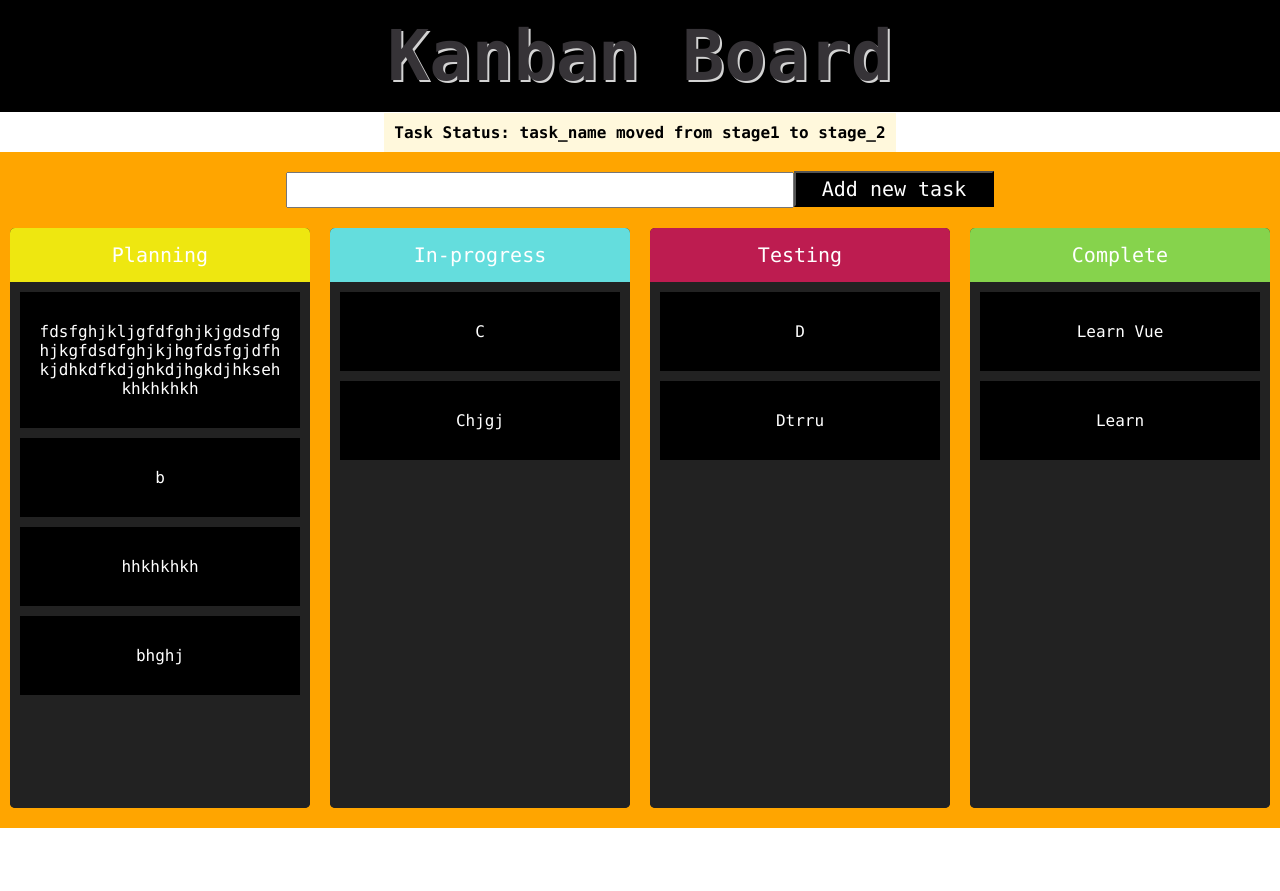
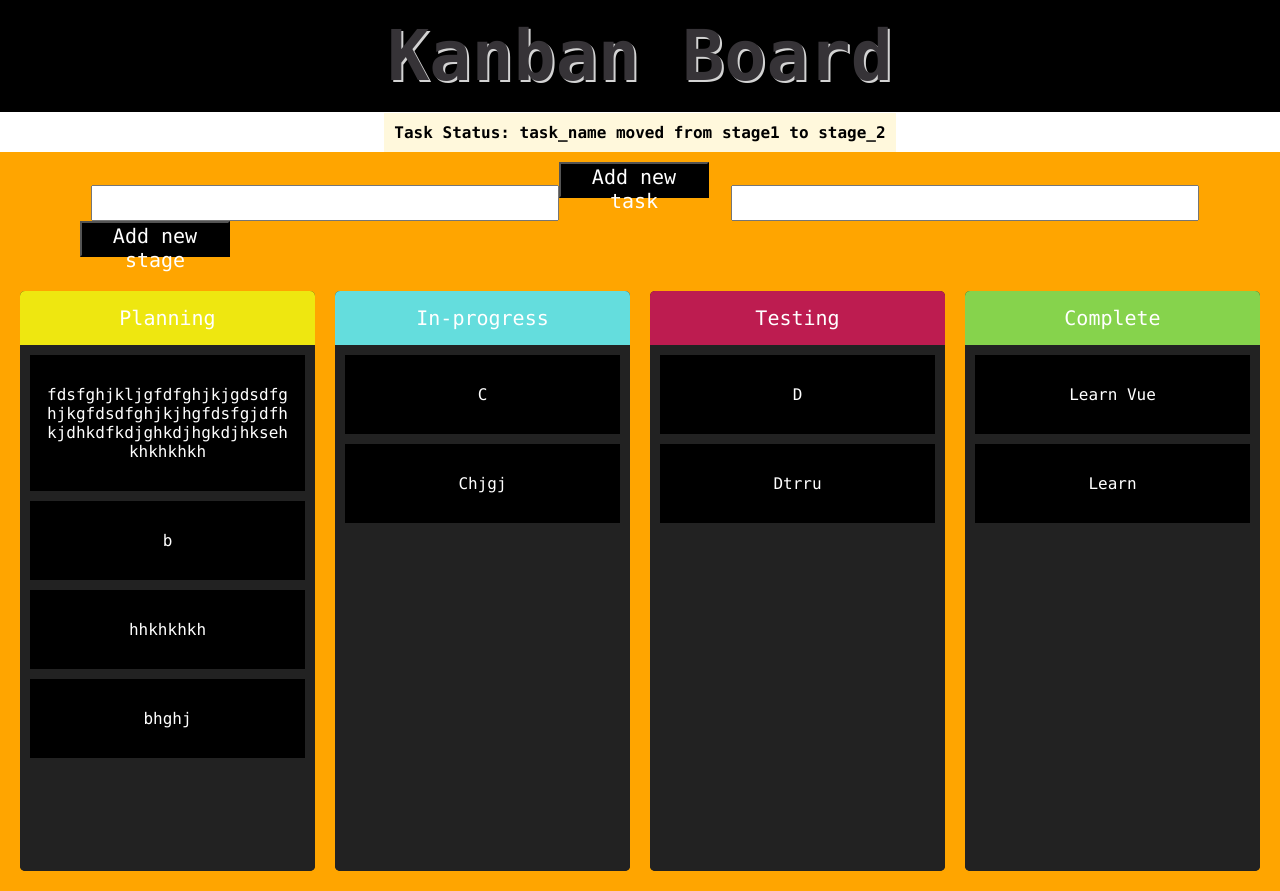
Before and after one commit to ShreyaSingh10/React-Kanban-Board, a React (Create React App) app in the folder kanban/: page / in a window 1280 px wide. Before the commit the page ends 828 px from the top, so only its background shows below. Built offline with nearby package versions, Linux system fonts and the light colour scheme.

Commit message:
added the functionality for adding stages and also did validations for the names of new tasks and new stages

```diff
--- a/kanban/src/Components/Board.js
+++ b/kanban/src/Components/Board.js
@@ -13,12 +13,14 @@ export default class AppDragDropDemo extends Component {
         {name:"Chjgj", category:"inProgress"},
         {name:"Dtrru", category:"testing"},
         {name:"Learn Vue", category:"complete"},
-        {name:"Learn ", category:"complete"},
+        {name:"Learn ", category:"complete"}
       ],
       task_name:'task_name',
       stage1:'stage1',
       stage2:'stage_2',
-      new_task:''
+      new_task:'',
+      new_stage:'',
+      stages:[]
   }
 
   onDragStart = (ev, id,cat) => {
@@ -54,14 +56,18 @@ export default class AppDragDropDemo extends Component {
     });
   }
 
-  handleChange= (e)=>{
+  handleTaskChange= (e)=>{
     console.log("value", e.target.value);
     this.setState({
       new_task: e.target.value
     })
   }
-  handleSubmit = (e)=>{
-    e.preventDefault()
+  handleSubmitTask = (e)=>{
+    e.preventDefault();
+    if(this.state.new_task.length <1){
+      alert("Enter task Name");
+      return;
+    }
     const task ={
       name: this.state.new_task,
       category:"planning"
@@ -76,6 +82,30 @@ export default class AppDragDropDemo extends Component {
       };
     });
   }
+  handleStageChange= (e)=>{
+    console.log("value", e.target.value);
+    this.setState({
+      new_stage: e.target.value
+    })
+  }
+  handleSubmitStage = (e)=>{
+    e.preventDefault();
+    if(this.state.new_stage.length <1){
+      alert("Enter stage Name");
+      return;
+    }
+    const stage = this.state.new_stage;
+    console.log("new_stage",stage);
+    this.setState(prevstate => {
+      let previousState = prevstate.stages;
+      previousState.push(stage);
+      return {
+        stages: previousState,
+        new_stage:''
+      };
+    });
+    alert(`Addding Stage ${stage}`);
+  }
 
   render() {
     console.log("state state", this.state);
@@ -83,8 +113,10 @@ export default class AppDragDropDemo extends Component {
         planning: [],
         inProgress: [],
         testing:[],
-        complete:[]
+        complete:[],
+        stages:[]
     }
+    var stages=[];
     this.state.tasks.forEach ((t) => {
       tasks[t.category].push(
         <div key={t.name}
@@ -96,6 +128,18 @@ export default class AppDragDropDemo extends Component {
         </div>
       );
     });
+    this.state.stages.forEach ((s) => {
+      console.log("s", s);
+      console.log("s", typeof(s));
+     stages.push(
+      <div className="stage"
+          onDragOver={(e)=>this.onDragOver(e)}
+          onDrop={(e)=>this.onDrop(e, s)}>
+          <div className="task-header">{s}</div>
+          <div className="task-container" >{tasks.s}</div>
+      </div>
+    );
+    });
     return (
       <div className="parent-container">
         <h2 className="header">Kanban Board</h2>
@@ -104,36 +148,41 @@ export default class AppDragDropDemo extends Component {
         </div>
         <div className="container">
           <div className="add-task">
-            <form onSubmit={this.handleSubmit}>
-              <input className="task-input" type="text" value={this.state.new_task} onChange={this.handleChange}></input>
+            <form onSubmit={this.handleSubmitTask}>
+              <input className="task-input" type="text" value={this.state.new_task} onChange={this.handleTaskChange}></input>
               <button className="add-button">Add new task</button>
+            </form>
+            <form onSubmit={this.handleSubmitStage}>
+              <input className="task-input" type="text" value={this.state.new_stage} onChange={this.handleStageChange}></input>
+              <button className="add-button">Add new stage</button>
             </form>
           </div>
           <div className="draggable-container">
-            <div className="planning"
+            <div className="stage"
                 onDragOver={(e)=>this.onDragOver(e)}
                 onDrop={(e)=>{this.onDrop(e, "planning")}}>
                 <div id="task-header-planning">Planning</div>
                 <div className="task-container" >{tasks.planning}</div>
             </div>
-            <div className="inProgress"
+            <div className="stage"
                 onDragOver={(e)=>this.onDragOver(e)}
                 onDrop={(e)=>this.onDrop(e, "inProgress")}>
                 <div id="task-header-progress">In-progress</div>
                 <div className="task-container" >{tasks.inProgress}</div>
             </div>
-            <div className="testing"
+            <div className="stage"
                 onDragOver={(e)=>this.onDragOver(e)}
                 onDrop={(e)=>this.onDrop(e, "testing")}>
                 <div id="task-header-testing">Testing</div>
                 <div className="task-container" >{tasks.testing}</div>
             </div>
-            <div className="complete"
+            <div className="stage"
                 onDragOver={(e)=>this.onDragOver(e)}
                 onDrop={(e)=>this.onDrop(e, "complete")}>
                 <div id="task-header-complete">Complete</div>
                 <div className="task-container" >{tasks.complete}</div>
             </div>
+            {stages}
           </div>
         </div>
       </div>
--- a/kanban/src/Components/styles.css
+++ b/kanban/src/Components/styles.css
@@ -31,15 +31,21 @@ html , body,{
   background: orange;
 }
 .add-task{
+  text-align: left;
+  padding-left: 70px;
+}
+form{
+  display: inline;
+  margin: 11px;
 }
 .task-input{
   margin-top: 10px;
-  width: 500px;
+  width: 460px;
   height: 30px;
   font-size: 15px;
 }
 .add-button{
-  width: 200px;
+  width: 150px;
   height:36px;
   font-size: 20px;
   background: black;
@@ -48,18 +54,18 @@ html , body,{
 }
 .draggable-container{
   margin-top: 10px;
-  overflow-x: scroll;
+  overflow-x: auto;
   display: flex;
   flex-direction: row;
   justify-content: center;
   align-items: center;
 }
-.planning, .inProgress, .testing, .complete{
+.stage{
     background: #222;
     height: 580px;
     margin: 10px;
     width: 300px;
-    min-width: 300px;
+    min-width: 200px;
     overflow:hidden;
     border-radius: 5px;
 }
@@ -91,11 +97,20 @@ html , body,{
   font-family: 'Lucida console';
   font-size: 20px;
 }
+.task-header{
+  background: blue;
+  padding: 15px;
+  color: white;
+  font-family: 'Lucida console';
+  font-size: 20px;
+  word-wrap: break-word;
+  overflow-wrap: break-word;
+}
 
 .task-container{
   overflow-y: scroll;
   background: #222;
-  height: 550px;
+  height: 600px;
 }
 .task{
   font-family: 'Lucida console';
```
